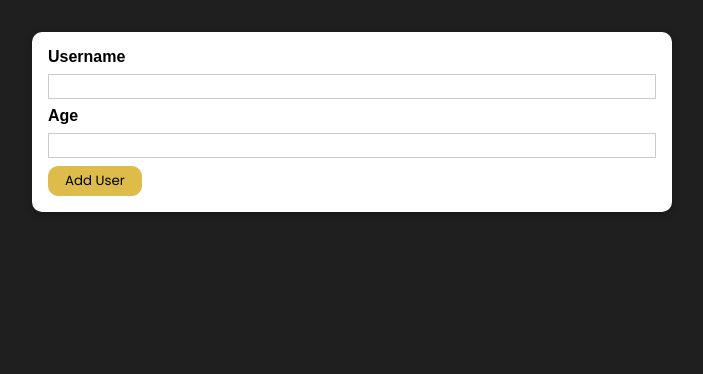
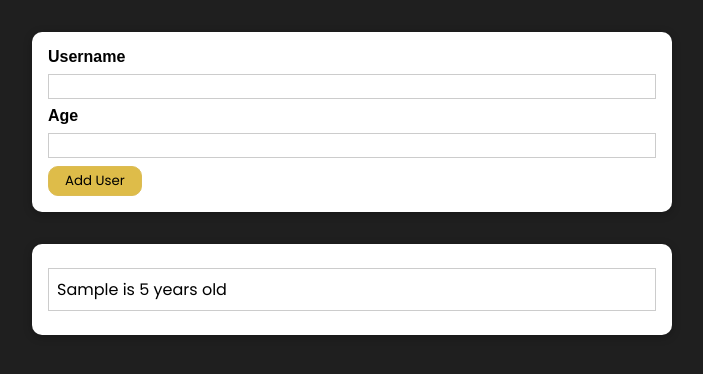
Before and after one commit to Kinshuk3/User-Input-Validator-React, a React (Create React App) app: page / in a window 1280 px wide. Both pictures are taken after typing "Sample", "5" into the empty fields and a click on the button "Add User". Shown: the top 374 px of the page, without its empty margins (288-991 px from the left). Built offline with nearby package versions, Linux system fonts and the light colour scheme.

Commit message:
Added users list component with css and lifted state up to display

```diff
--- a/src/App.js
+++ b/src/App.js
@@ -1,13 +1,22 @@
-import React from 'react';
+import React, { useState } from 'react';
 import AddUser from './components/Users/AddUser';
 import UsersList from './components/Users/UsersList';
 
 
 function App() {
+
+  const [usersData, setUsersData] = useState([]);
+
+  const addUserHandler = (uName, uAge) =>{
+    setUsersData((prevstate) =>{
+      return [...prevstate, {name: uName, age: uAge, id: Math.random().toString()}]
+    })
+  }
+
   return (
     <div>
-      <AddUser />
-      <UsersList users={[]}/>
+      <AddUser onAddUser={addUserHandler}/>
+      <UsersList users={usersData}/>
     </div>
   );
 }
--- a/src/components/Users/AddUser.js
+++ b/src/components/Users/AddUser.js
@@ -26,7 +26,7 @@ const AddUser = (props) => {
       return;
     }
 
-    console.log(userName, userAge);
+    props.onAddUser(userName, userAge);
     setUserName(defualtState);
     setUserAge(defualtState);
   };
--- a/src/components/Users/UsersList.js
+++ b/src/components/Users/UsersList.js
@@ -4,11 +4,11 @@ import classes from "./UsersList.module.css"
 const UsersList = (props) =>{
     return (
 
-        <Card cssClasses={classes.users}>
+        <Card cssClass={classes.users}>
         <ul>
             {props.users.map((user) =>{
                 return (
-                    <li>{user.name} is {user.age} years old</li>
+                    <li key={user.id}>{user.name} is {user.age} years old</li>
                 )
             })}
         </ul>
--- a/src/components/Users/UsersList.module.css
+++ b/src/components/Users/UsersList.module.css
@@ -1,4 +1,7 @@
+@import url('https://fonts.googleapis.com/css?family=Poppins');
+
 .users {
+  font-family: 'Poppins', sans-serif;
     margin: 2rem auto;
     width: 90%;
     max-width: 40rem;
```
